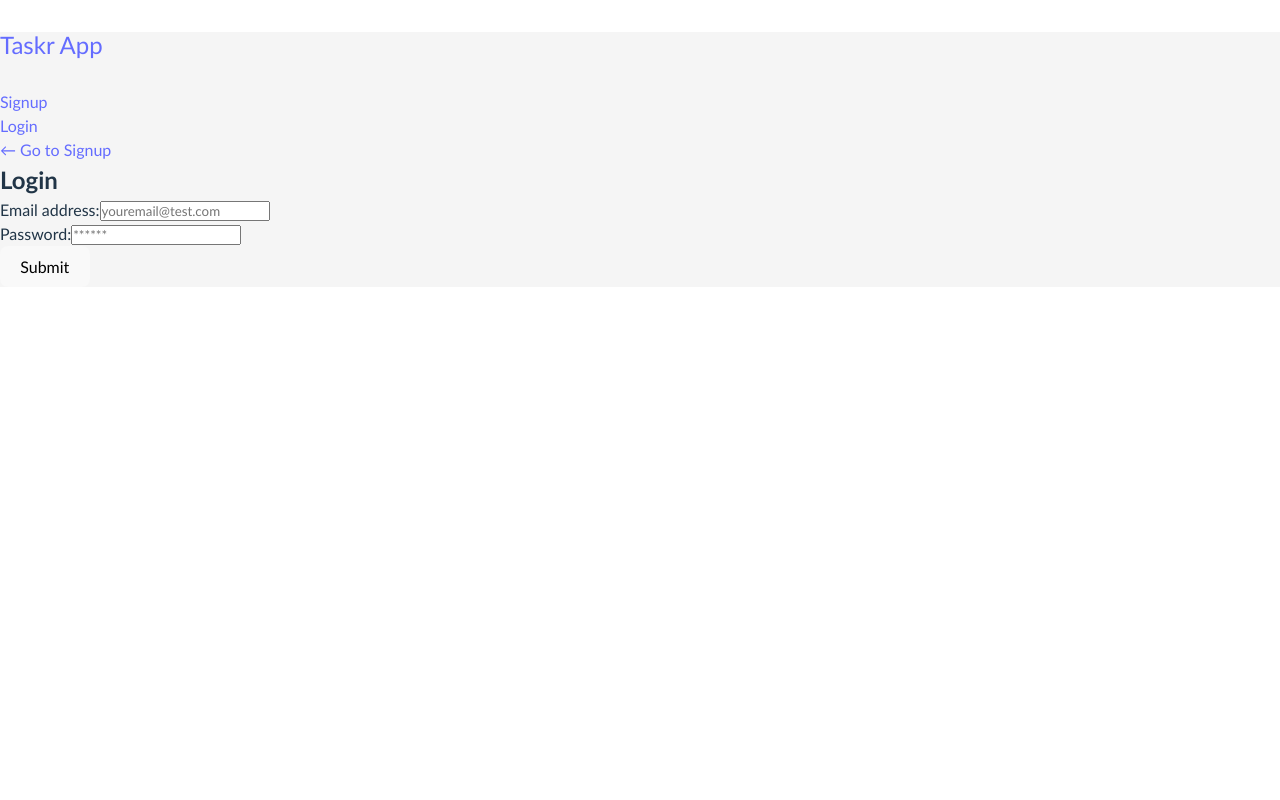
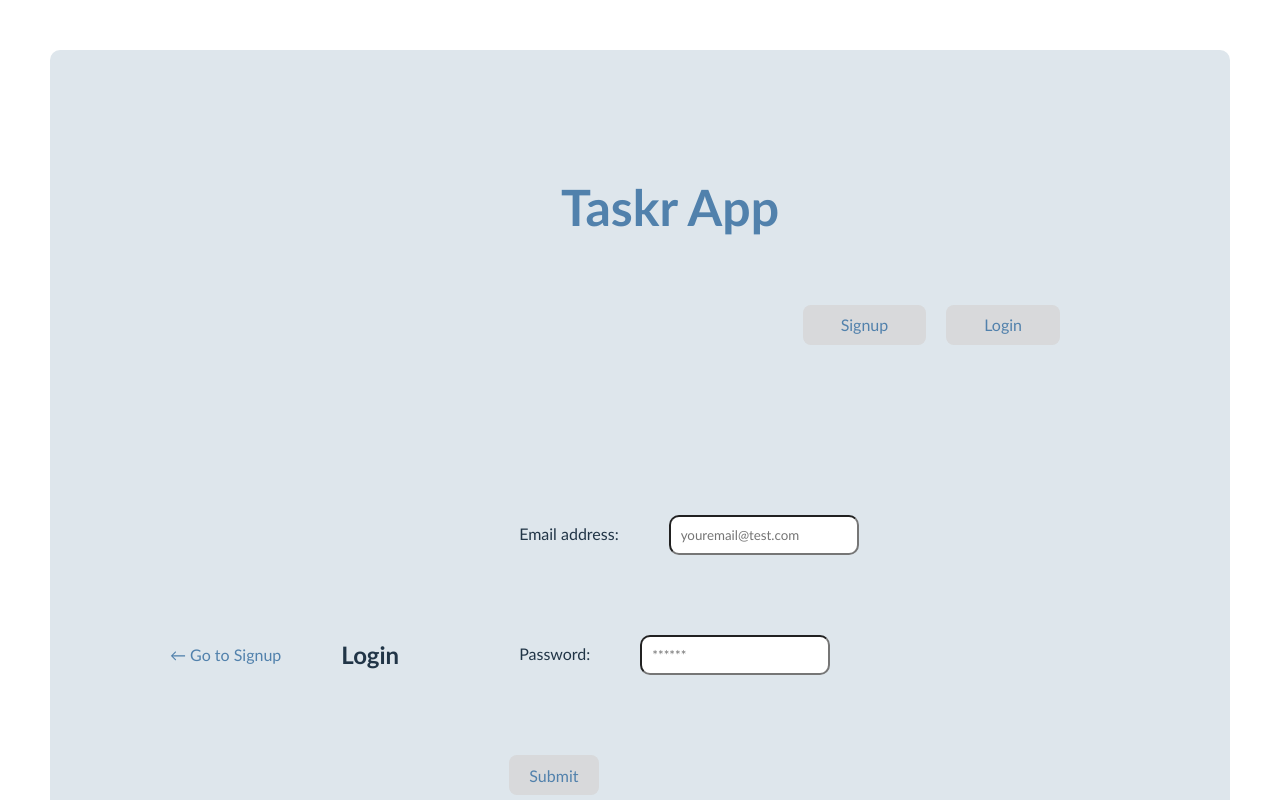
Before and after one commit to StrolineDigital/Taskr, a React (Vite) app in the folder client/: page /login in a window 1280 px wide. Shown: the top 800 px of the page. Built offline with nearby package versions, Linux system fonts and the light colour scheme.

Commit message:
updated index.css and app.css

```diff
--- a/client/src/App.css
+++ b/client/src/App.css
@@ -1,194 +1,52 @@
 * {
     box-sizing: border-box;
-    margin: 0;
-    padding: 0;
+    border-radius: 10px;
+    margin: 20px;
+    padding: 10px;
+    height: auto;
+    width: auto;
     font-family: 'Trebuchet MS', 'Lucida Sans Unicode', 'Lucida Grande',
       'Lucida Sans', Arial, sans-serif;
   }
 
   body {
-    background-color: whitesmoke;
-  }
-
-  .bucket-app {
-    display: flex;
-    flex-direction: column;
-    justify-content: flex-start;
-    width: 800px;
-    min-height: 600px;
-    background: black;
-    text-align: center;
-    margin: 32px auto;
-    border-radius: 20px;
-    padding-bottom: 32px;
+    background-color: #DEE6EC;
   }
 
   h1 {
-    margin: 32px 0;
-    color: #fff;
-    font-size: 24px;
+    color: #5181AC;
+    font-weight: 600;
+    font-size: 50px;
+    text-align: center;
   }
 
-  h3 {
-    margin: auto;
-    color: rgb(66, 171, 231);
-    font-size: 20px;
+  ul {
+    display: flex;
+    justify-content: end;
+    list-style: none;
+
   }
 
-  .complete {
-    text-decoration: line-through;
-    opacity: 0.4;
+  li {
+    margin: 0 10px;
+    border: solid 1px transparent;
+    padding: 7px;
+    border-radius: 8px;
+    background-color: #D8D9DB;
   }
 
-  .bucket-form {
-    margin-bottom: 32px;
+  a {
+    color: #5181AC;
+    text-decoration: none;
+
   }
 
-  .bucket-input {
-    padding: 14px 32px 14px 16px;
-    border-radius: 4px;
-    border: 2px solid #5d0cff;
-    outline: none;
-    width: 320px;
-    background: transparent;
-    color: #fff;
+  .container {
+    width: 100%;
+    max-width: 1200px;
+    margin: 0 auto;
+    padding: 0 20px;
+    align-items: center;
+    display: flex;
+
   }
-
-  .bucket-input::placeholder {
-    color: #e2e2e2;
-  }
-
-  .bucket-button {
-    padding: 16px;
-    border: none;
-    border-radius: 4px;
-    cursor: pointer;
-    outline: none;
-    background: #5d0cff;
-    color: #fff;
-    text-transform: capitalize;
-  }
-
-  .bucket-input.edit {
-    border: 2px solid #149fff;
-  }
-
-  .bucket-button.edit {
-    background: linear-gradient(
-      90deg,
-      rgba(20, 159, 255, 1) 0%,
-      rgba(17, 122, 255, 1) 100%
-    );
-    padding: 16px 22px;
-  }
-
-  .bucket-container {
-    display: flex;
-    flex-direction: row;
-    position: relative;
-  }
-
-  .bucket-row {
-    display: flex;
-    justify-content: space-between;
-    align-items: center;
-    margin: 4px auto;
-    color: #fff;
-    padding: 16px;
-    border-radius: 5px;
-    width: 90%;
-  }
-
-  .low {
-    background: linear-gradient(
-      90deg,
-      rgba(93, 12, 255, 1) 0%,
-      rgba(155, 0, 250, 1) 100%
-    );
-  }
-
-  .medium {
-    background: linear-gradient(
-      90deg,
-      rgba(255, 12, 241, 1) 0%,
-      rgba(250, 0, 135, 1) 100%
-    );
-  }
-
-  .high {
-    background: linear-gradient(
-      90deg,
-      rgba(20, 159, 255, 1) 0%,
-      rgba(17, 122, 255, 1) 100%
-    );
-  }
-
-  .icons {
-    display: flex;
-    align-items: center;
-    font-size: 24px;
-    cursor: pointer;
-  }
-
-  .delete-icon {
-    margin-right: 5px;
-    color: #fff;
-  }
-
-  .edit-icon {
-    color: #fff;
-  }
-
-  /* Dropdown menu */
-
-  /* Dropdown Button */
-  .dropbtn {
-    background-color: #ec5700;
-    border-radius: 4px;
-    color: white;
-    padding: 16px;
-    margin: 10px;
-    /* font-size: 16px; */
-    border: none;
-  }
-
-  /* The container <div> - needed to position the dropdown content */
-  .dropdown {
-    position: relative;
-    display: inline-block;
-  }
-
-  /* Dropdown Content (Hidden by Default) */
-  .dropdown-content {
-    display: none;
-    position: absolute;
-    background-color: #ffffff;
-    min-width: 215px;
-    border-radius: 4px;
-    padding: 16px;
-    box-shadow: 0px 8px 16px 0px rgba(0, 0, 0, 0.2);
-    z-index: 1;
-  }
-
-  /* Links inside the dropdown */
-  .dropdown-content p {
-    color: black;
-    padding: 12px 16px;
-    text-decoration: none;
-    display: block;
-  }
-
-  /* Change color of dropdown links on hover */
-  .dropdown-content p:hover {
-    background-color: #ddd;
-  }
-
-  /* Show the dropdown menu on hover */
-  .dropdown:hover .dropdown-content {
-    display: block;
-  }
-
-  /* Change the background color of the dropdown button when the dropdown content is shown */
-  .dropdown:hover .dropbtn {
-    background-color: #5d0cff;
-  }
--- a/client/src/index.css
+++ b/client/src/index.css
@@ -2,9 +2,7 @@
   font-family: Inter, system-ui, Avenir, Helvetica, Arial, sans-serif;
   line-height: 1.5;
   font-weight: 400;
-
-  color-scheme: light dark;
-  color: rgba(255, 255, 255, 0.87);
+  color: #667786;
 
 
   text-rendering: optimizeLegibility;
@@ -13,18 +11,10 @@
   -webkit-size-adjust: 100%;
 }
 
-a {
-  font-weight: 500;
-  color: #646cff;
-  text-decoration: inherit;
-}
-a:hover {
-  color: #535bf2;
-}
-
 h1 {
   font-size: 3.2em;
   line-height: 1.1;
+  color: #5181AC;
 }
 
 button {
@@ -34,12 +24,13 @@ button {
   font-size: 1em;
   font-weight: 500;
   font-family: inherit;
-  background-color: #1a1a1a;
+  background-color: #919DA8;
   cursor: pointer;
   transition: border-color 0.25s;
+  color: #5181AC;
 }
 button:hover {
-  border-color: #646cff;
+  border-color: #363F47;
 }
 button:focus,
 button:focus-visible {
@@ -52,9 +43,9 @@ button:focus-visible {
     background-color: #ffffff;
   }
   a:hover {
-    color: #747bff;
+    color: #363F47;
   }
   button {
-    background-color: #f9f9f9;
+    background-color: #D8D9DB;
   }
 }
```
Also changed, not shown: client/src/pages/home.jsx (line endings or trailing spaces).
